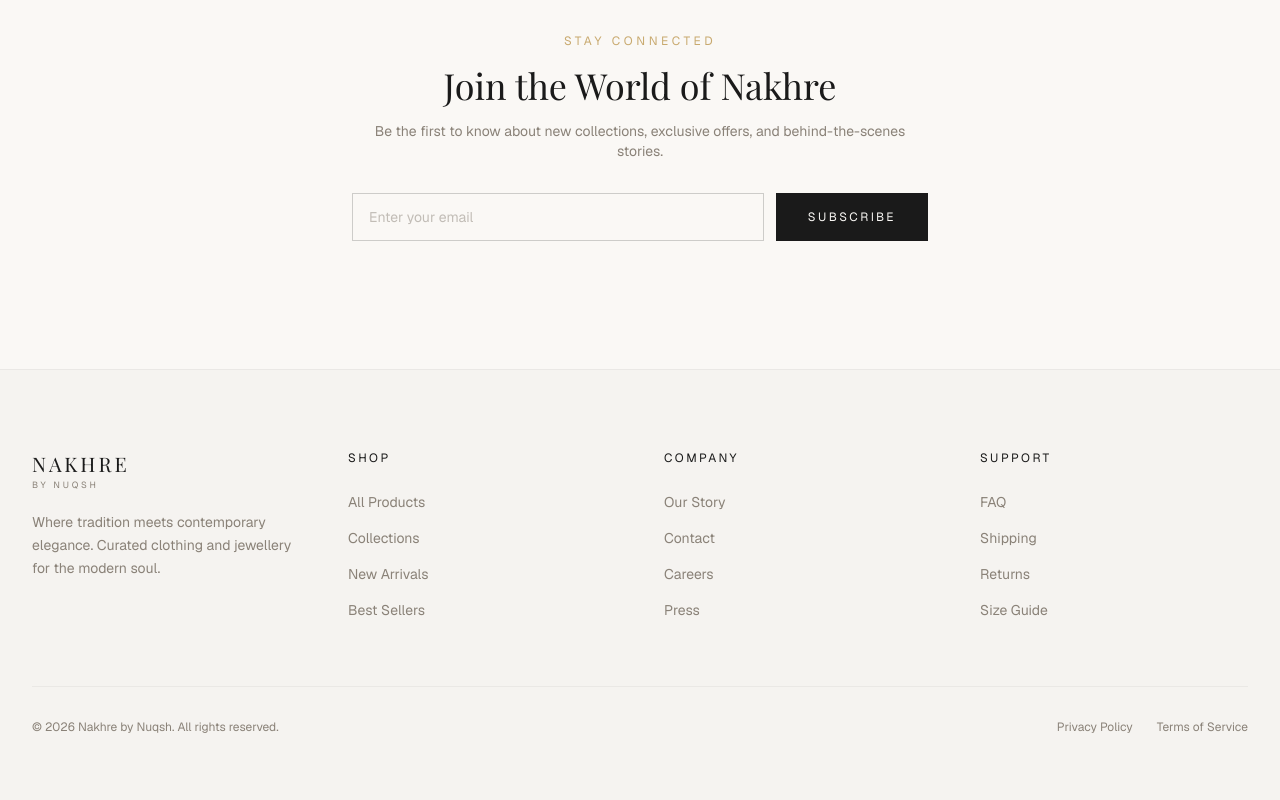
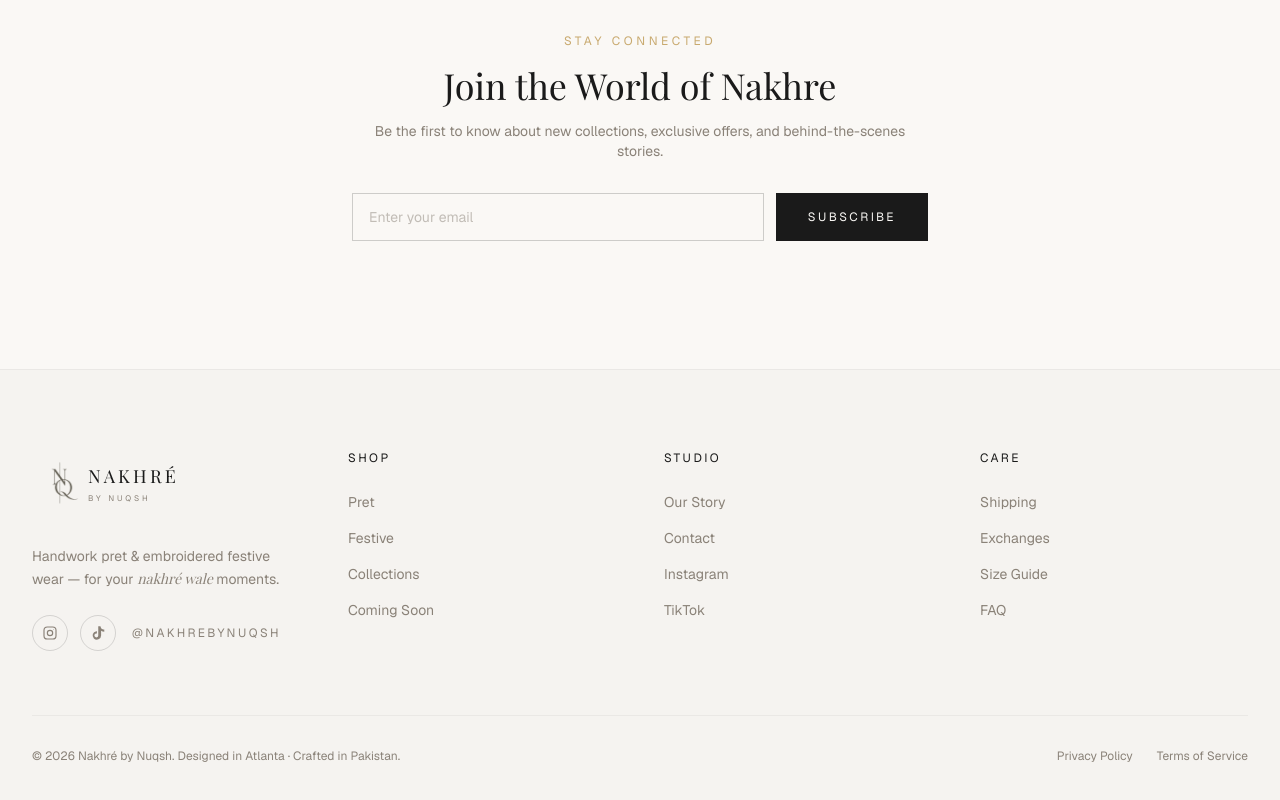
Before and after one commit to ApecGroupDev/nakhrebynuqsh, a Next.js app: page / in a window 1280 px wide. Shown: the part 3398-4198 px from the top of the page. Built offline with nearby package versions, Linux system fonts and the light colour scheme; a web font is replaced by a local one.

Commit message:
footer update

```diff
--- a/components/footer.tsx
+++ b/components/footer.tsx
@@ -1,23 +1,60 @@
+import Image from "next/image";
 import Link from "next/link";
+
+const SOCIAL_HANDLE = "nakhrebynuqsh";
+const INSTAGRAM_URL = `https://instagram.com/${SOCIAL_HANDLE}`;
+const TIKTOK_URL = `https://tiktok.com/@${SOCIAL_HANDLE}`;
+
+function InstagramIcon({ className }: { className?: string }) {
+  return (
+    <svg
+      viewBox="0 0 24 24"
+      fill="none"
+      stroke="currentColor"
+      strokeWidth="1.75"
+      strokeLinecap="round"
+      strokeLinejoin="round"
+      aria-hidden="true"
+      className={className}
+    >
+      <rect x="3" y="3" width="18" height="18" rx="5" />
+      <circle cx="12" cy="12" r="4" />
+      <circle cx="17.5" cy="6.5" r="0.6" fill="currentColor" stroke="none" />
+    </svg>
+  );
+}
+
+function TikTokIcon({ className }: { className?: string }) {
+  return (
+    <svg
+      viewBox="0 0 24 24"
+      fill="currentColor"
+      aria-hidden="true"
+      className={className}
+    >
+      <path d="M19.59 6.69a4.83 4.83 0 0 1-3.77-4.25V2h-3.45v13.67a2.89 2.89 0 0 1-5.2 1.74 2.89 2.89 0 0 1 2.31-4.64 2.93 2.93 0 0 1 .88.13V9.4a6.84 6.84 0 0 0-1-.05A6.33 6.33 0 0 0 5.8 20.1a6.34 6.34 0 0 0 10.86-4.43V8.6a8.16 8.16 0 0 0 4.77 1.52V6.7c-.66 0-1.31-.01-1.84-.01Z" />
+    </svg>
+  );
+}
 
 const footerLinks = {
   shop: [
-    { href: "/shop", label: "All Products" },
+    { href: "/shop", label: "Pret" },
+    { href: "/shop", label: "Festive" },
     { href: "/collections", label: "Collections" },
-    { href: "/shop", label: "New Arrivals" },
-    { href: "/shop", label: "Best Sellers" },
+    { href: "/shop", label: "Coming Soon" },
   ],
-  company: [
+  studio: [
     { href: "/about", label: "Our Story" },
     { href: "/contact", label: "Contact" },
-    { href: "/about", label: "Careers" },
-    { href: "/about", label: "Press" },
+    { href: INSTAGRAM_URL, label: "Instagram" },
+    { href: TIKTOK_URL, label: "TikTok" },
   ],
-  support: [
+  care: [
+    { href: "/contact", label: "Shipping" },
+    { href: "/contact", label: "Exchanges" },
+    { href: "/contact", label: "Size Guide" },
     { href: "/contact", label: "FAQ" },
-    { href: "/contact", label: "Shipping" },
-    { href: "/contact", label: "Returns" },
-    { href: "/contact", label: "Size Guide" },
   ],
 };
 
@@ -28,18 +65,51 @@
         <div className="grid grid-cols-1 md:grid-cols-2 lg:grid-cols-4 gap-12">
           {/* Brand */}
           <div className="lg:col-span-1">
-            <Link href="/" className="inline-block">
-              <span className="font-serif text-xl tracking-[0.15em]">
-                NAKHRE
+            <Link href="/" className="inline-flex items-center" aria-label="Nakhré by Nuqsh — Home">
+              <Image
+                src="/main-logo.png"
+                alt=""
+                width={180}
+                height={180}
+                className="h-12 lg:h-16 pt-2 w-auto object-contain dark:invert dark:brightness-150"
+              />
+              <span className="flex flex-col leading-none">
+                <span className="font-serif text-lg tracking-[0.18em]">
+                  NAKHRÉ
                 </span>
-              <span className="block text-[9px] tracking-[0.3em] uppercase text-muted">
+                <span className="block text-[8px] tracking-[0.35em] uppercase text-muted mt-1">
                   by Nuqsh
                 </span>
+              </span>
             </Link>
-            <p className="mt-4 text-sm text-muted leading-relaxed max-w-xs">
-              Where tradition meets contemporary elegance. Curated clothing and
-              jewellery for the modern soul.
+            <p className="mt-6 text-sm text-muted leading-relaxed max-w-xs">
+              Handwork pret &amp; embroidered festive wear — for your
+              <em className="font-serif italic"> nakhré wale </em>
+              moments.
             </p>
+            <div className="mt-6 flex items-center gap-3">
+              <a
+                href={INSTAGRAM_URL}
+                target="_blank"
+                rel="noreferrer"
+                aria-label="Instagram"
+                className="w-9 h-9 rounded-full border border-foreground/15 flex items-center justify-center text-muted hover:text-accent hover:border-accent transition-colors"
+              >
+                <InstagramIcon className="w-4 h-4" />
+              </a>
+              <a
+                href={TIKTOK_URL}
+                target="_blank"
+                rel="noreferrer"
+                aria-label="TikTok"
+                className="w-9 h-9 rounded-full border border-foreground/15 flex items-center justify-center text-muted hover:text-accent hover:border-accent transition-colors"
+              >
+                <TikTokIcon className="w-4 h-4" />
+              </a>
+              <span className="ml-1 text-xs tracking-[0.2em] uppercase text-muted">
+                @{SOCIAL_HANDLE}
+              </span>
+            </div>
           </div>
 
           {/* Links */}
@@ -49,16 +119,21 @@
                 {title}
               </h3>
               <ul className="space-y-3">
-                {links.map((link) => (
+                {links.map((link) => {
+                  const isExternal = link.href.startsWith("http");
+                  return (
                     <li key={link.label}>
                       <Link
                         href={link.href}
-                      className="text-sm text-muted hover:text-gold transition-colors duration-200"
+                        target={isExternal ? "_blank" : undefined}
+                        rel={isExternal ? "noreferrer" : undefined}
+                        className="text-sm text-muted hover:text-accent transition-colors duration-200"
                       >
                         {link.label}
                       </Link>
                     </li>
-                ))}
+                  );
+                })}
               </ul>
             </div>
           ))}
@@ -67,18 +142,18 @@
         {/* Bottom bar */}
         <div className="mt-16 pt-8 border-t border-foreground/5 flex flex-col sm:flex-row justify-between items-center gap-4">
           <p className="text-xs text-muted">
-            &copy; {new Date().getFullYear()} Nakhre by Nuqsh. All rights reserved.
+            &copy; {new Date().getFullYear()} Nakhré by Nuqsh. Designed in Atlanta · Crafted in Pakistan.
           </p>
           <div className="flex gap-6">
             <Link
               href="#"
-              className="text-xs text-muted hover:text-gold transition-colors"
+              className="text-xs text-muted hover:text-accent transition-colors"
             >
               Privacy Policy
             </Link>
             <Link
               href="#"
-              className="text-xs text-muted hover:text-gold transition-colors"
+              className="text-xs text-muted hover:text-accent transition-colors"
             >
               Terms of Service
             </Link>
```
Lines whose indentation alone changed are shown as unchanged.
